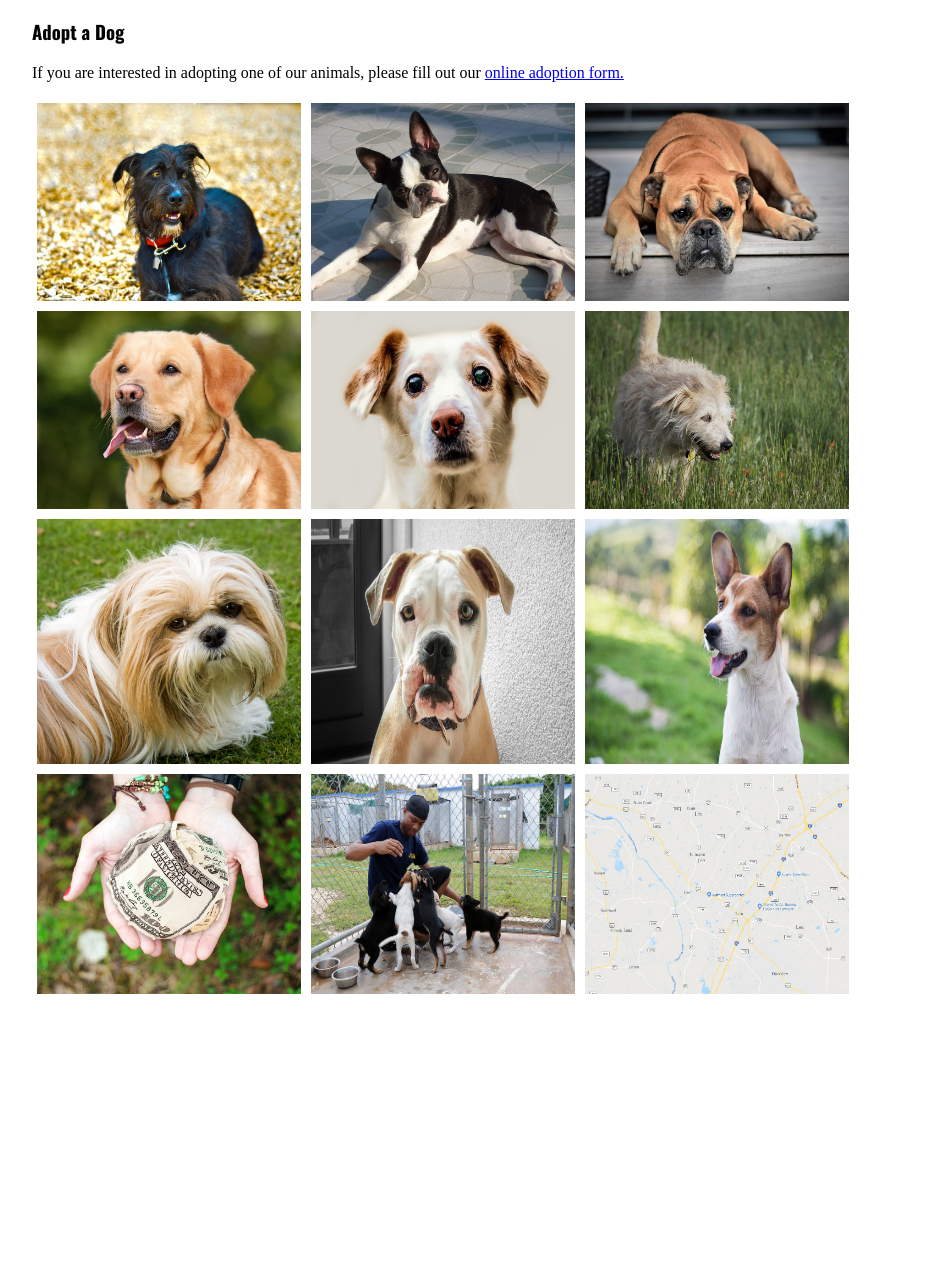
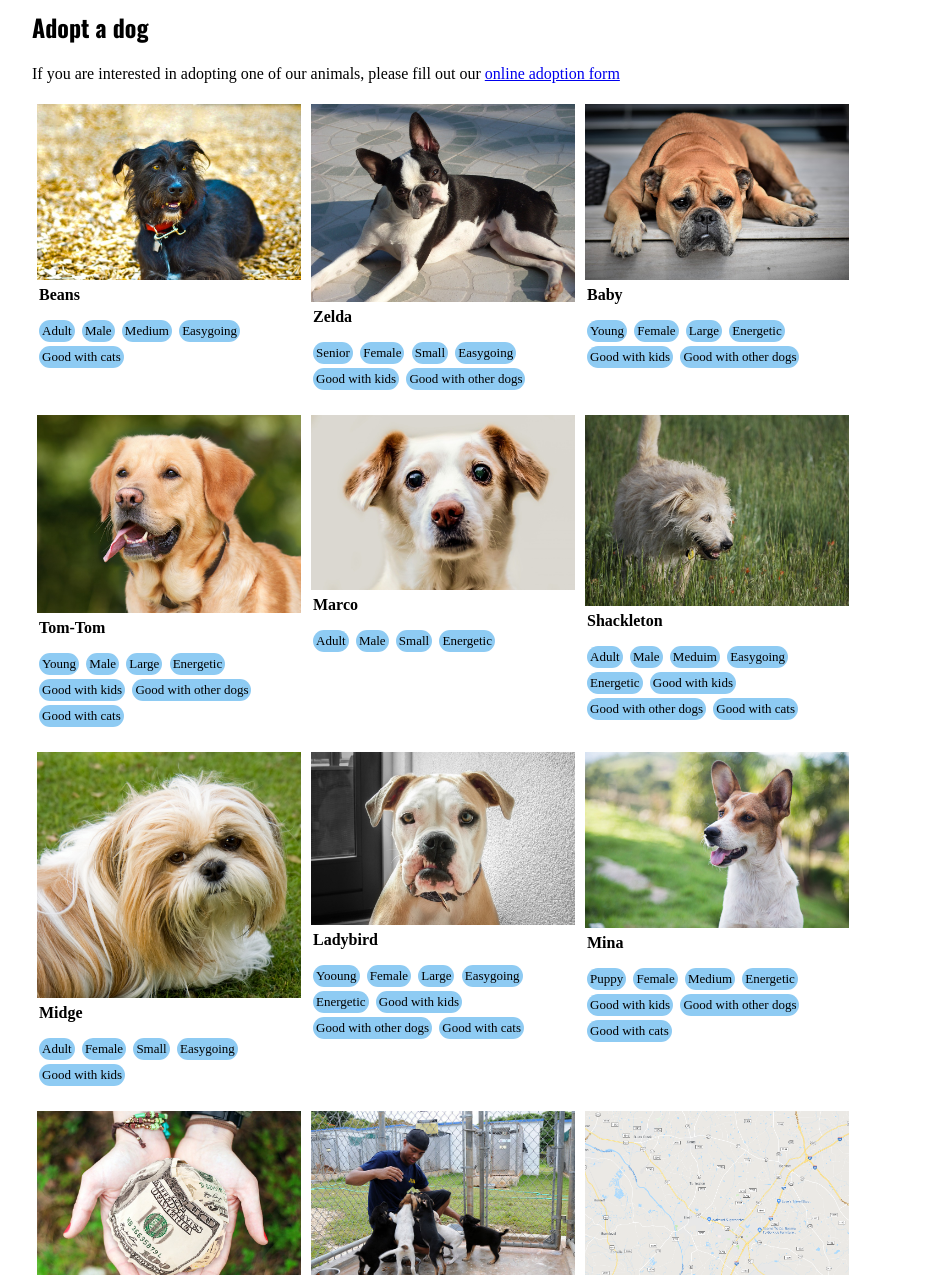
Before and after one commit to Carb0n-rev9/dog-adoption-site-sbostic21, a plain HTML site: page index.html in a window 1280 px wide. Shown: the part 107-1382 px from the top of the page, without its empty margins (168-1111 px from the left). Before the commit the page ends 1114 px from the top, so only its background shows below. Drawn offline with nearby package versions, Linux system fonts and the light colour scheme.

Commit message:
Need bottom

```diff
--- a/index.html
+++ b/index.html
@@ -2,37 +2,147 @@
 <html lang="en-US">
     <head>
         <link href="https://fonts.googleapis.com/css?family=Open+Sans:400,700|Oswald:400,700" rel="stylesheet">
+        <meta charset="utf-8">
+        <title>Happy Valley Shelter</title>
+        <link rel="stylesheet" type="text/css" href="styles.css"/>
 
-        <meta charset="uft-8"/>
-        <title>Happy Valley Shelter</title>
-        <link rel="stylesheet" type="text/css" href="styles.css">
     </head>
-
     <body>
         <header>
             <h1>Happy Valley Shelter</h1>
-        <h3>Adopt a Dog</h3>
         </header>
+        <main>
+            <h2>Adopt a dog</h2>
             <p>If you are interested in adopting one of our animals, please fill
-       out our <a href="#">online adoption form.</a>
+            out our <a href="#">online adoption form</a>
             </p>
-    <main class="flex-container">
+            <div class="flex-container">
+                <div class="flex-item">
+                    <img src="starter_files/images/beans.jpg">
+                    <p class="dog-label"><b>Beans</b></p>
+                    <ul>
+                        <li>Adult</li>
+                        <li>Male</li>
+                        <li>Medium</li>
+                        <li>Easygoing</li>
+                        <li>Good with cats</li>
+                    </ul>
+                </div>
+                <div class="flex-item">
+                    <img src="starter_files/images/boston-terrier.jpg">
+                    <p class="dog-label"><b>Zelda</b></p>
+                    <ul>
+                        <li>Senior</li>
+                        <li>Female</li>
+                        <li>Small</li>
+                        <li>Easygoing</li>
+                        <li>Good with kids</li>
+                        <li>Good with other dogs</li>
+                    </ul>
+                </div>
+                <div class="flex-item">
+                    <img src="starter_files/images/boxer.jpg">
+                    <p class="dog-label"><b>Baby</b></p>
+                    <ul>
+                        <li>Young</li>
+                        <li>Female</li>
+                        <li>Large</li>
+                        <li>Energetic</li>
+                        <li>Good with kids</li>
+                        <li>Good with other dogs</li>
+                    </ul>
+                </div>
+                <div class="flex-item">
+                    <img src="starter_files/images/golden-lab.jpg">
+                    <p class="dog-label"><b>Tom-Tom</b></p>
+                    <ul>
+                        <li>Young</li>
+                        <li>Male</li>
+                        <li>Large</li>
+                        <li>Energetic</li>
+                        <li>Good with kids</li>
+                        <li>Good with other dogs</li>
+                        <li>Good with cats</li>
+                    </ul>
+                </div>
+                <div class="flex-item">
+                    <img src="starter_files/images/little-dog.jpg">
+                    <p class="dog-label"><b>Marco</b></p>
+                    <ul>
+                        <li>Adult</li>
+                        <li>Male</li>
+                        <li>Small</li>
+                        <li>Energetic</li>
+                    </ul>
+                </div>
+                <div class="flex-item">
+                    <img src="starter_files/images/old-shaggy.jpg">
+                    <p class="dog-label"><b>Shackleton</b></p>
+                    <ul>
+                        <li>Adult</li>
+                        <li>Male</li>
+                        <li>Meduim</li>
+                        <li>Easygoing</li>
+                        <li>Energetic</li>
+                        <li>Good with kids</li>
+                        <li>Good with other dogs</li>
+                        <li>Good with cats</li>
+                    </ul>
+                </div>
+                <div class="flex-item">
+                    <img src="starter_files/images/shih-tzu.jpg">
+                    <p class="dog-label"><b>Midge</b></p>
+                    <ul>
+                        <li>Adult</li>
+                        <li>Female</li>
+                        <li>Small</li>
+                        <li>Easygoing</li>
+                        <li>Good with kids</li>
+                    </ul>
+                </div>
+                <div class="flex-item">
+                    <img src="starter_files/images/young-bulldog.jpg">
+                    <p class="dog-label"><b>Ladybird</b></p>
+                    <ul>
+                        <li>Yooung</li>
+                        <li>Female</li>
+                        <li>Large</li>
+                        <li>Easygoing</li>
+                        <li>Energetic</li>
+                        <li>Good with kids</li>
+                        <li>Good with other dogs</li>
+                        <li>Good with cats</li>
+                    </ul>
+                </div>
+                <div class="flex-item">
+                    <img src="starter_files/images/young-peppy.jpg">
+                    <p class="dog-label"><b>Mina</b></p>
+                    <ul>
+                        <li>Puppy</li>
+                        <li>Female</li>
+                        <li>Medium</li>
+                        <li>Energetic</li>
+                        <li>Good with kids</li>
+                        <li>Good with other dogs</li>
+                        <li>Good with cats</li>
+                    </ul>
+                </div>
+            </div>
+        </main>
+        <footer>
+            <div class="flex-container">
+                <div class="flex-item">
+                    <img src="starter_files/images/donate.jpg">
+                </div>
+                <div class="flex-item">
+                    <img src="starter_files/images/volunteer.jpg">
+                </div>
+                <div class="flex-item">
+                    <img src="starter_files/images/location.png">
+                </div>
+            </div>
 
-        <img src="starter_files/images/beans.jpg" />
+        </footer>
 
-
-        <img src="starter_files/images/boston-terrier.jpg" />
-        <img src="starter_files/images/boxer.jpg" />
-        <img src="starter_files/images/golden-lab.jpg"/>
-        <img src="starter_files/images/little-dog.jpg"/>
-        <img src="starter_files/images/old-shaggy.jpg"/>
-        <img src="starter_files/images/shih-tzu.jpg"/>
-        <img src="starter_files/images/young-bulldog.jpg"/>
-        <img src="starter_files/images/young-peppy.jpg"/>
-        <img src="starter_files/images/donate.jpg"/>
-        <img src="starter_files/images/volunteer.jpg"/>
-        <img src="starter_files/images/location.png"/>
-        </main>
-    <footer></footer>
     </body>
 </html>
--- a/styles.css
+++ b/styles.css
@@ -3,35 +3,53 @@ body {
     margin-right: 200px;
 }
 
-h3 {font-family: Oswald;
+h1 {
+    background-color: #0a0a70;
+    font-family: "Open Sans";
+    color: white;
+    padding: 25px;
+    border-bottom-style: solid;
+    border-bottom-width: 2px;
+    border-color: aquamarine;
+    margin-top: -8px;
 }
 
-h1 {
-    background-color: rgb(5, 5, 107);
-    font-family: "Open Sans";
-    color: rgb(255,255,255);
-    padding: 25px;
-    margin-top: 0px;
-    border-bottom-style: solid;
-    border-bottom-color: skyblue;
-    border-bottom-width: 3px;
-
+h2 {
+    font-family: "Oswald";
 }
 
 .flex-container {
     display: flex;
     flex-direction: row;
     flex-wrap: wrap;
-    justify-content: flex start;
+}
+
+img {
+    max-width: 100%;
+    height: auto;
+}
+
+.flex-item {
+    max-width: 30%;
+    padding: 5px;
+}
+
+.dog-label {
+    padding: 1px;
+    margin: 1px;
+}
+
+.flex-item > ul {
+    list-style-type: none;
+    padding: 0px;
+    font-size: small;
 
 }
 
-img {
-    max-width: 175px;
-    height: auto;
+.flex-item > ul > li {
+    border-radius: 14px;
+    background-color: rgb(142, 203, 243);
+    display: inline-block;
+    padding: 3px;
+    margin: 2px;
 }
-
-.flex-container > img {
-    max-width: 30%;
-    padding: 5px;
-}
```
Lines whose indentation alone changed are shown as unchanged.
